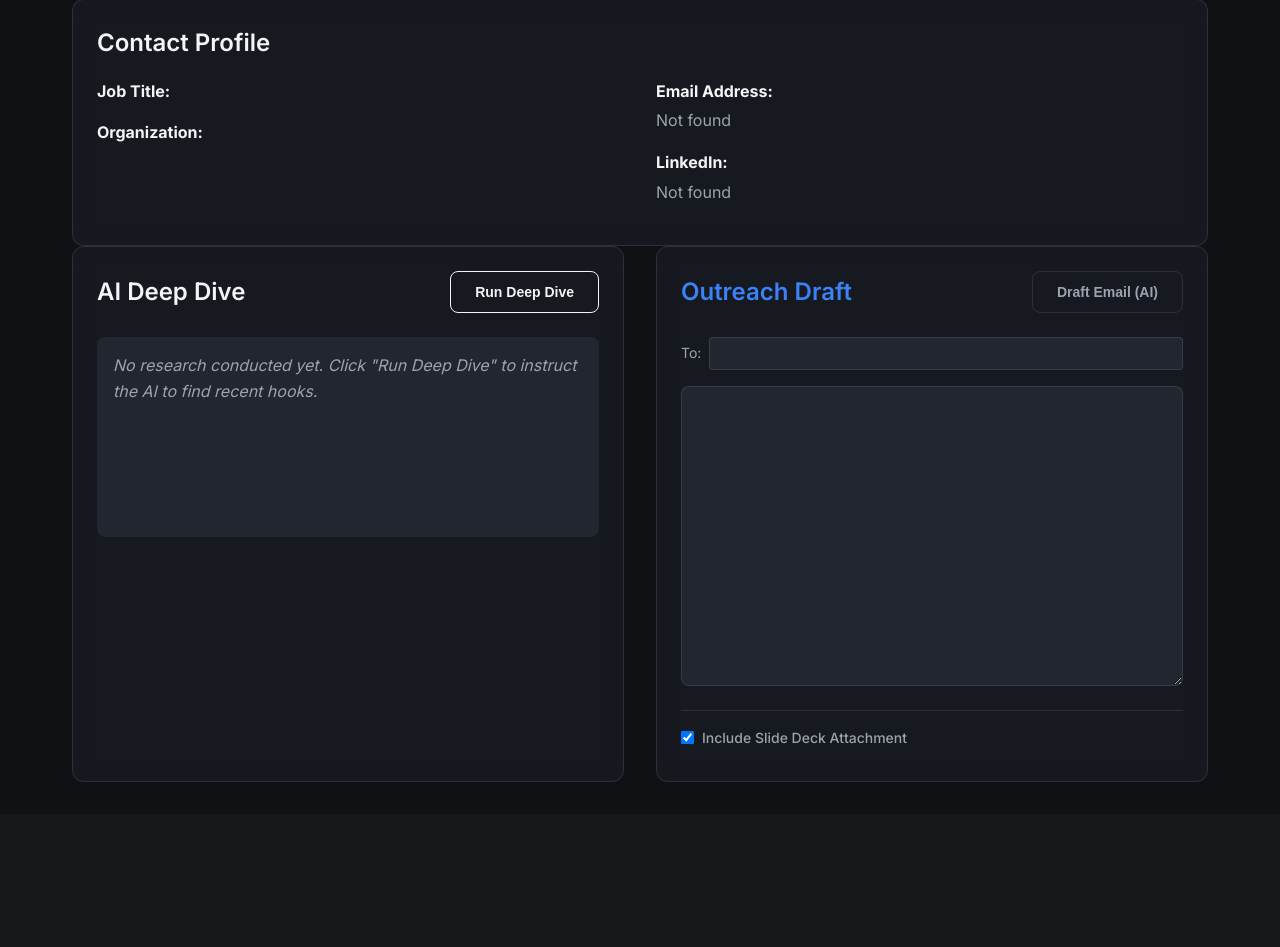
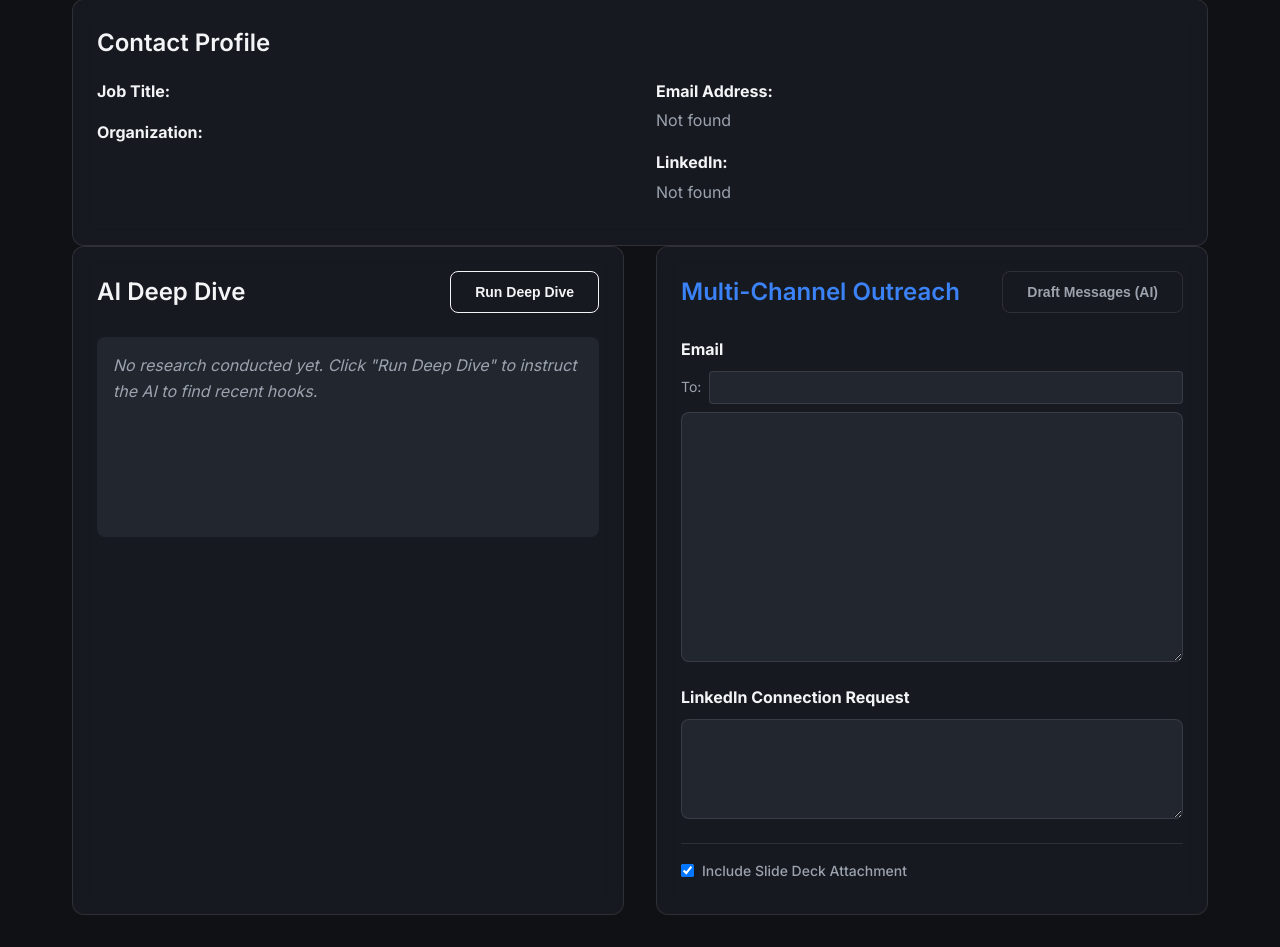
Before and after one commit to kanwarsx-prog/Halo-Leads, a FastAPI app: template app/templates/contact_detail.html in a window 1280 px wide. Shown: the part 146-1093 px from the top of the page. Before the commit the page ends 928 px from the top, so only its background shows below. Run offline with FastAPI, Linux system fonts and the light colour scheme; the template is opened without the code that fills it, so the values that code supplies are empty; parts of the project's set-up code (start-up, migrations or seed data) failed here and were passed over.

Commit message:
Implement Track 1: Multi-Channel Messaging (LinkedIn + Email)

```diff
--- a/app/models.py
+++ b/app/models.py
@@ -286,6 +286,7 @@ class ContactLead(Base):
     notes: Mapped[str | None] = mapped_column(Text)
     source_url: Mapped[str | None] = mapped_column(String(3000))
     latest_email_draft: Mapped[str | None] = mapped_column(Text)
+    latest_linkedin_draft: Mapped[str | None] = mapped_column(Text)
 
     organisation: Mapped["Organisation"] = relationship(
         back_populates="contact_leads"
--- a/app/prompts.py
+++ b/app/prompts.py
@@ -172,6 +172,11 @@ Your objective is to write a highly tailored, compelling cold outreach email to
 6. For links, use the exact text "Presentation link" and "[Meeting Link]" as the text, or keep the existing template phrasing but use placeholders if URLs aren't provided. The backend will insert the real URLs.
 7. Sign off using the exact signature format in the template, but replace "Sushil Kanwar" with "[Your Name]".
 
+*** RULES FOR THE LINKEDIN MESSAGE ***
+1. Write a short, punchy connection request message (maximum 300 characters).
+2. It must be highly personalized using the `Contact Notes`.
+3. Do NOT pitch the product in the connection request. The goal is just to connect.
+
 *** PERSONA TEMPLATES ***
 
 [CEO]
@@ -239,7 +244,7 @@ You will be provided with:
 - Target Organisation: Name and Sector
 - Research Assessment: Key findings about their ITSM landscape and current tools.
 
-Output ONLY the email subject line and body. Do not include any meta-commentary.
+Output the results in the requested structured JSON format, including both the `email_draft` and the `linkedin_draft`. Do not include any meta-commentary.
 """
 
 DEFAULT_PROMPTS = {
--- a/app/static/app.js
+++ b/app/static/app.js
@@ -281,16 +281,29 @@ document.addEventListener('DOMContentLoaded', () => {
 
             try {
                 const response = await fetch(`/ui/organisations/${orgId}/contacts/${contactId}/draft-email`, {
-                    method: 'POST'
+                    method: 'POST',
                 });
+                if (!response.ok) {
+                    const data = await response.json();
+                    throw new Error(data.detail || 'Failed to generate drafts');
+                }
+                const data = await response.json();
 
-                if (!response.ok) throw new Error('Failed to generate draft');
+                const emailTextArea = document.getElementById(`email-draft-${contactId}`);
+                if (emailTextArea) {
+                    emailTextArea.value = data.draft;
+                }
 
-                const data = await response.json();
-                textarea.value = data.draft;
-                row.querySelector('.send-email-btn').style.display = 'inline-block';
+                const linkedinTextArea = document.getElementById(`linkedin-draft-${contactId}`);
+                if (linkedinTextArea) {
+                    linkedinTextArea.value = data.linkedin_draft || '';
+                }
 
-                showToast('Email drafted successfully', 'success');
+                const sendBtn = document.querySelector(`.send-email-btn[data-contact-id="${contactId}"]`);
+                if (sendBtn) {
+                    sendBtn.style.display = 'inline-block';
+                }
+                showToast('Messages drafted successfully', 'success');
             } catch (error) {
                 console.error(error);
                 showToast('Error drafting email', 'error');
--- a/app/templates/contact_detail.html
+++ b/app/templates/contact_detail.html
@@ -82,21 +82,25 @@
             <!-- Outreach Workspace -->
             <div class="card" id="email-draft-row-{{ lead.id }}" style="min-width: 0;">
                 <div style="display: flex; justify-content: space-between; align-items: center; margin-bottom: 1.5rem;">
-                    <h2 style="margin: 0; color: var(--accent);">Outreach Draft</h2>
+                    <h2 style="margin: 0; color: var(--accent);">Multi-Channel Outreach</h2>
                     <div style="display: flex; gap: 1rem; align-items: center;">
                         <span class="text-sm draft-spinner" style="display: none; color: var(--warning);">Drafting...</span>
                         <button class="btn btn-secondary text-sm draft-email-btn" data-org-id="{{ org.id }}" data-contact-id="{{ lead.id }}">
-                            Draft Email (AI)
+                            Draft Messages (AI)
                         </button>
                     </div>
                 </div>
 
-                <div style="margin-bottom: 1rem; display: flex; align-items: center; gap: 0.5rem;">
+                <h3 style="margin-top: 0; margin-bottom: 0.5rem; color: var(--text-primary); font-size: 1rem;">Email</h3>
+                <div style="margin-bottom: 0.5rem; display: flex; align-items: center; gap: 0.5rem;">
                     <span class="text-sm" style="color: var(--text-secondary);">To:</span>
                     <input type="email" id="email-to-{{ lead.id }}" value="{{ lead.email or '' }}" class="form-control" style="background: var(--bg-surface-hover); border: 1px solid var(--border); color: var(--text-primary); padding: 0.5rem; border-radius: 4px; width: 100%;">
                 </div>
 
-                <textarea id="email-draft-{{ lead.id }}" class="email-draft-text" style="width: 100%; min-height: 300px; padding: 1rem; background: var(--bg-surface-hover); border: 1px solid var(--border); border-radius: 8px; color: var(--text-primary); font-family: inherit; resize: vertical; margin-bottom: 1rem;">{{ lead.latest_email_draft or '' }}</textarea>
+                <textarea id="email-draft-{{ lead.id }}" class="email-draft-text" style="width: 100%; min-height: 250px; padding: 1rem; background: var(--bg-surface-hover); border: 1px solid var(--border); border-radius: 8px; color: var(--text-primary); font-family: inherit; resize: vertical; margin-bottom: 1rem;">{{ lead.latest_email_draft or '' }}</textarea>
+
+                <h3 style="margin-top: 0; margin-bottom: 0.5rem; color: var(--text-primary); font-size: 1rem;">LinkedIn Connection Request</h3>
+                <textarea id="linkedin-draft-{{ lead.id }}" class="linkedin-draft-text" style="width: 100%; min-height: 100px; padding: 1rem; background: var(--bg-surface-hover); border: 1px solid var(--border); border-radius: 8px; color: var(--text-primary); font-family: inherit; resize: vertical; margin-bottom: 1rem;">{{ lead.latest_linkedin_draft or '' }}</textarea>
 
                 <div style="display: flex; justify-content: space-between; align-items: center; padding-top: 1rem; border-top: 1px solid var(--border);">
                     <label class="text-sm" style="display: flex; align-items: center; gap: 0.5rem; color: var(--text-secondary);">
```
Also changed, not shown: app/routes/ui.py (+11 -5 lines), migrations/versions/8d9b886f952f_add_latest_linkedin_draft_to_contactlead.py (added, +32 -0 lines), halo_leads.db (added).
